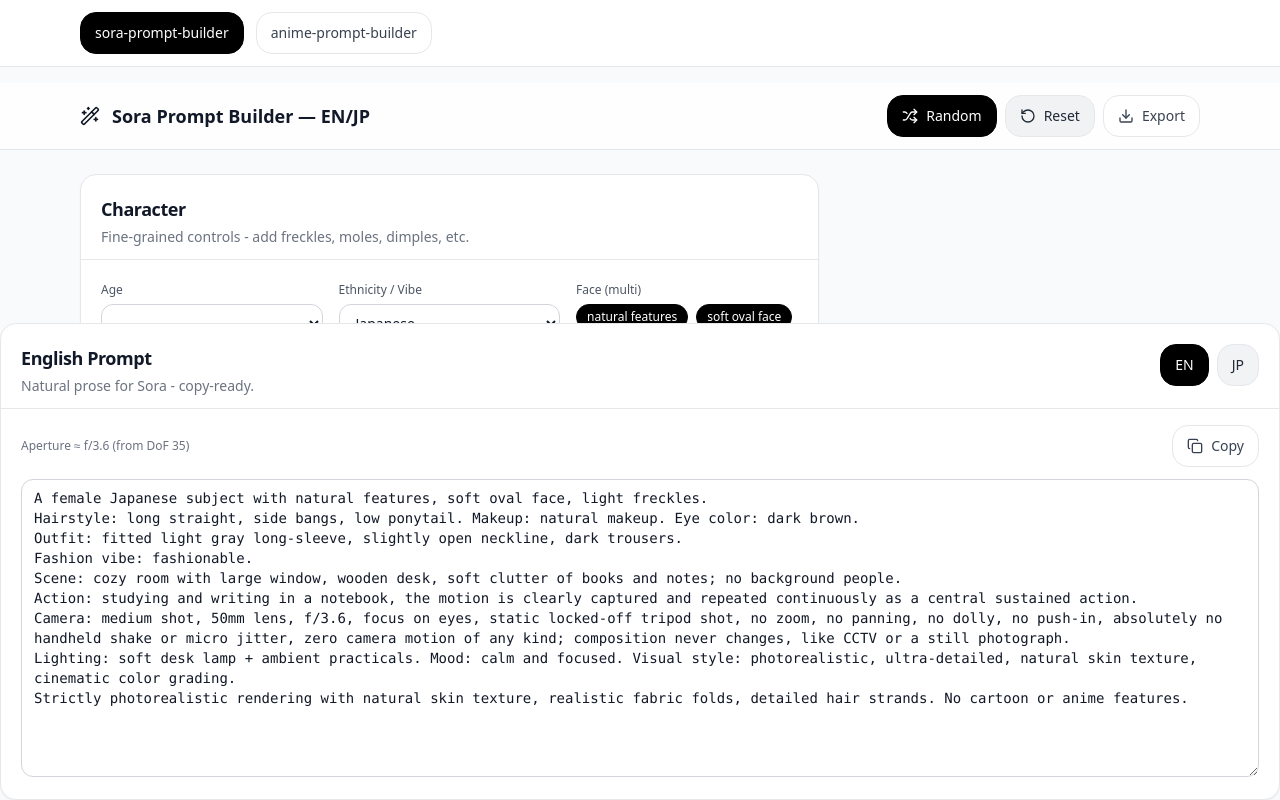
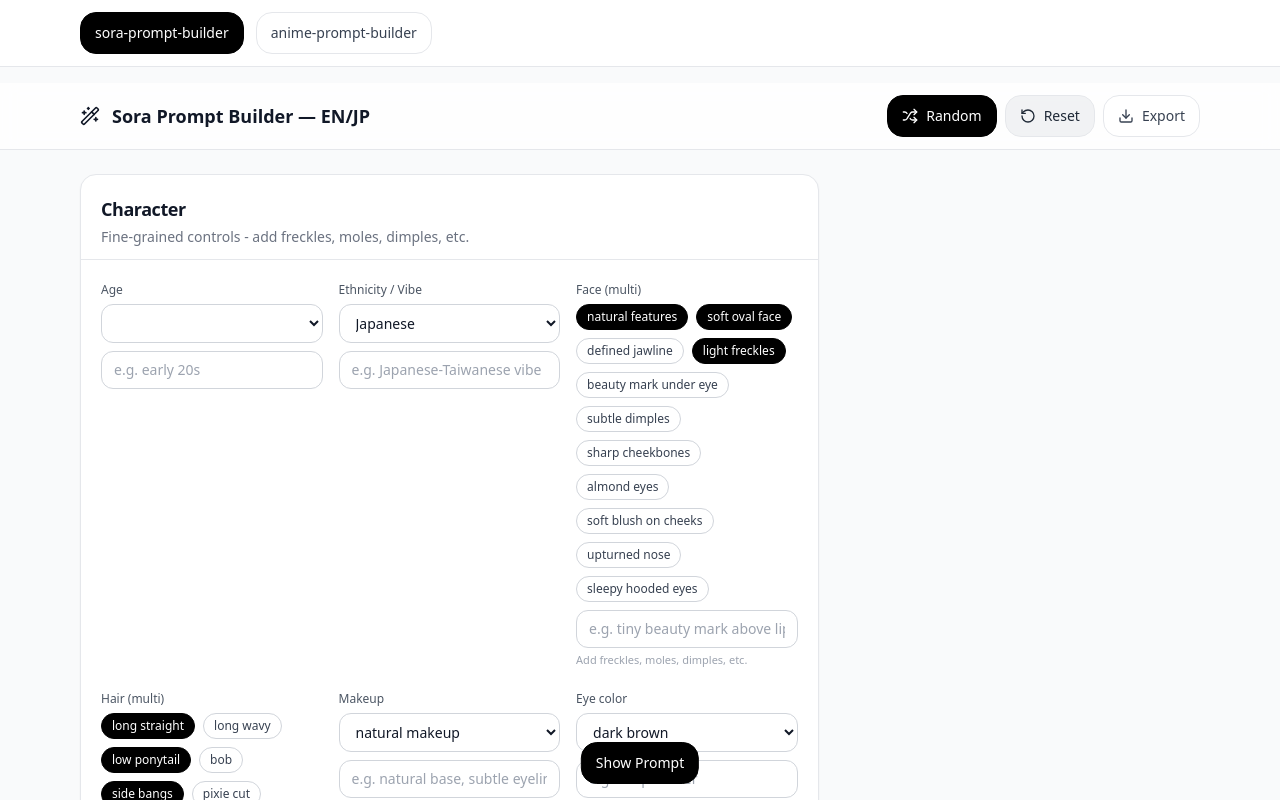
Before and after one commit to 1011gnn1118/sora-prompt-builder, a React (Vite) app: page / in a window 1280 px wide. Shown: the top 800 px of the page. Built offline with nearby package versions, Linux system fonts and the light colour scheme.

Commit message:
Add toggleable prompt panel

```diff
--- a/src/AnimePromptBuilder.jsx
+++ b/src/AnimePromptBuilder.jsx
@@ -71,6 +71,7 @@
   const { copy } = useClipboard();
 
   const [lang, setLang] = useState("EN");
+  const [showPrompt, setShowPrompt] = useState(false);
 
   const EN = useMemo(() => buildEN(state), [state]);
   const JP = useMemo(() => buildJP(state), [state]);
@@ -232,7 +233,8 @@
         </CardContent>
       </Card>
 
-      <Card className="sticky bottom-0 bg-white z-10">
+      {showPrompt && (
+        <Card className="fixed bottom-16 left-0 right-0 bg-white z-10 max-w-3xl mx-auto">
           <CardHeader
             title="Prompt"
             right={
@@ -269,6 +271,13 @@
             </div>
           </CardContent>
         </Card>
+      )}
+      <Button
+        className="fixed bottom-4 left-1/2 transform -translate-x-1/2 z-20"
+        onClick={() => setShowPrompt((p) => !p)}
+      >
+        {showPrompt ? "Hide Prompt" : "Show Prompt"}
+      </Button>
     </div>
   );
 }
--- a/src/SoraPromptBuilder.jsx
+++ b/src/SoraPromptBuilder.jsx
@@ -261,6 +261,7 @@
   const [seed, setSeed] = useState(0);
   const { copy } = useClipboard();
   const [lang, setLang] = useState("EN");
+  const [showPrompt, setShowPrompt] = useState(false);
 
   const EN = useMemo(() => buildEnglishPrompt(state), [state]);
   const JP = useMemo(() => buildJapanesePrompt(state), [state]);
@@ -594,7 +595,8 @@
 
         {/* RIGHT: Outputs */}
         <div className="space-y-6">
-          <Card className="fixed bottom-0 left-0 right-0 bg-white z-10">
+          {showPrompt && (
+            <Card className="fixed bottom-16 left-0 right-0 bg-white z-10">
               <CardHeader
                 title={lang === "EN" ? "English Prompt" : "日本語プロンプト"}
                 subtitle={
@@ -644,8 +646,16 @@
                 <Textarea value={lang === "EN" ? EN : JP} onChange={() => {}} rows={14} className="font-mono" />
               </CardContent>
             </Card>
+          )}
         </div>
       </main>
+
+      <Button
+        className="fixed bottom-4 left-1/2 transform -translate-x-1/2 z-20"
+        onClick={() => setShowPrompt((p) => !p)}
+      >
+        {showPrompt ? "Hide Prompt" : "Show Prompt"}
+      </Button>
 
       <footer className="max-w-6xl mx-auto px-4 pb-10 text-xs text-gray-500">
         <p>
```
Lines whose indentation alone changed are shown as unchanged.
